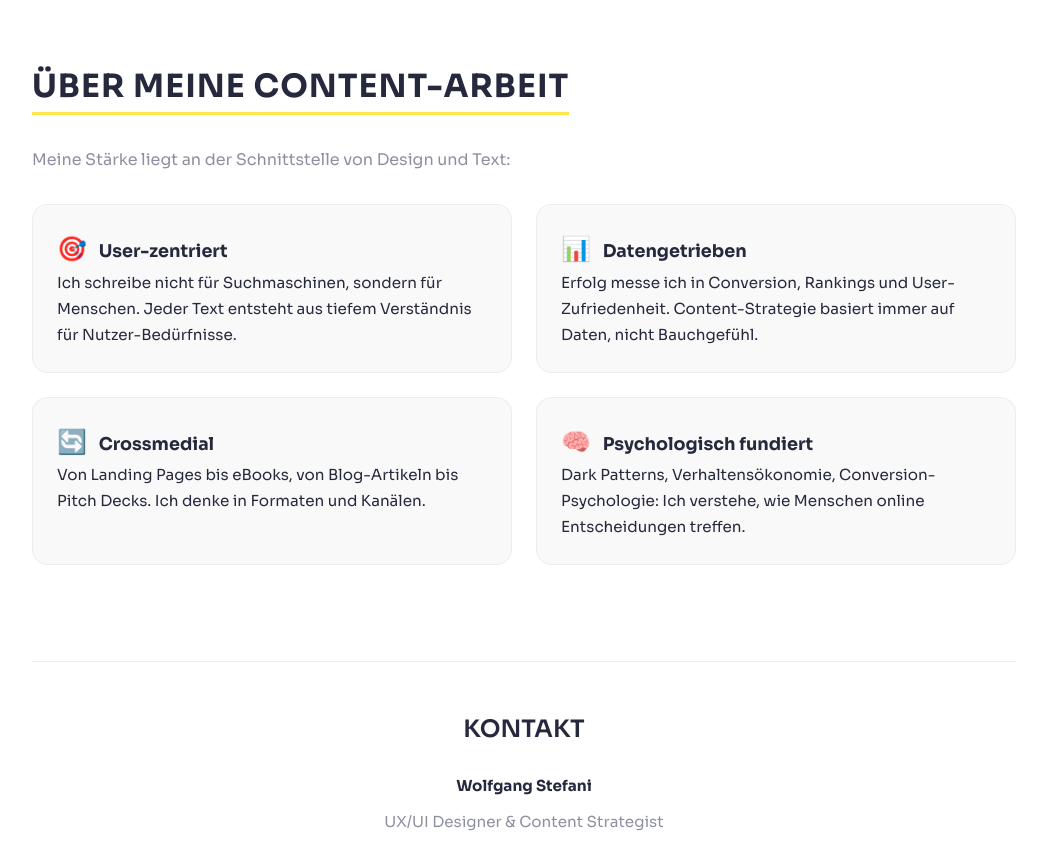
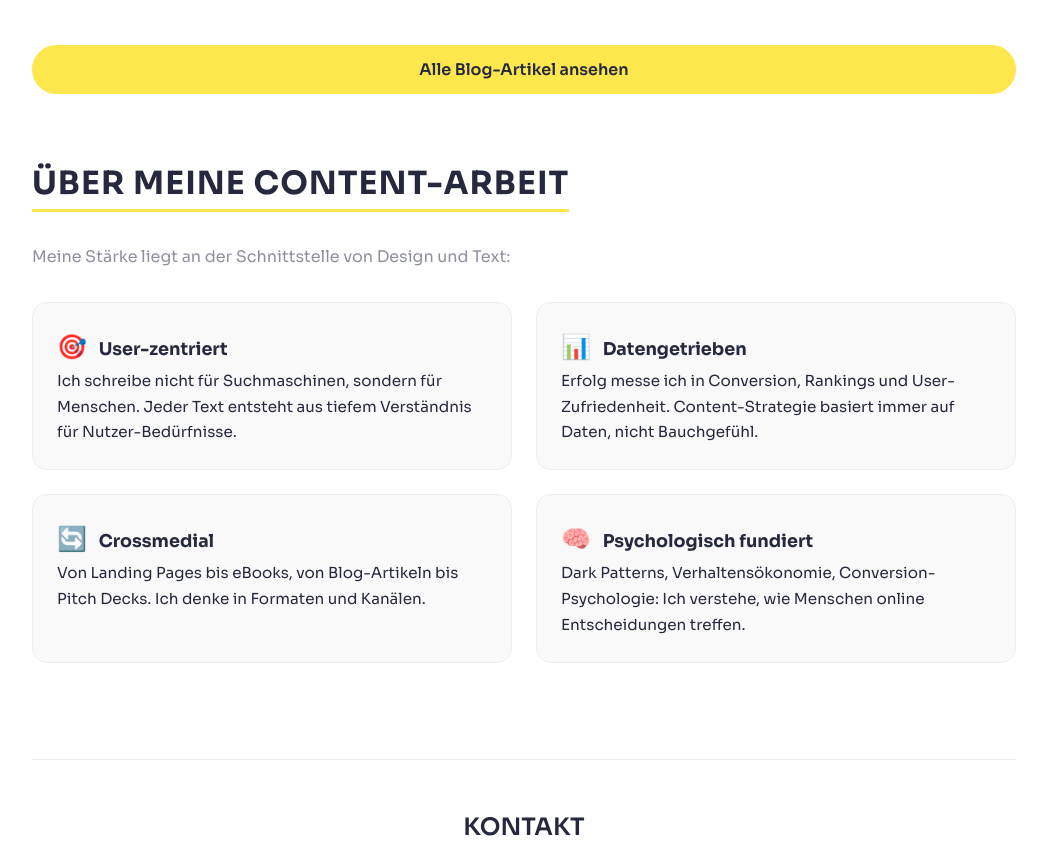
Before and after one commit to wolfgegenlicht/content-arbeitsproben, a plain HTML site: page index.html in a window 1280 px wide. Shown: the part 8756-9601 px from the top of the page, without its empty margins (116-1163 px from the left). Drawn offline with Linux system fonts and the light colour scheme.

Commit message:
blog artikel button

```diff
--- a/index.html
+++ b/index.html
@@ -932,6 +932,10 @@
                     <strong>Link:</strong> <a href="https://wolfgegenlicht.de/content-ideen-entwickeln/" class="link">wolfgegenlicht.de/content-ideen-entwickeln/</a>
                 </p>
             </div>
+
+            <div style="text-align: center; margin-top: 48px;">
+                <a href="https://www.wolfgegenlicht.de/webdesign-blog/" class="portfolio-button">Alle Blog-Artikel ansehen</a>
+            </div>
         </div>
 
 
```
